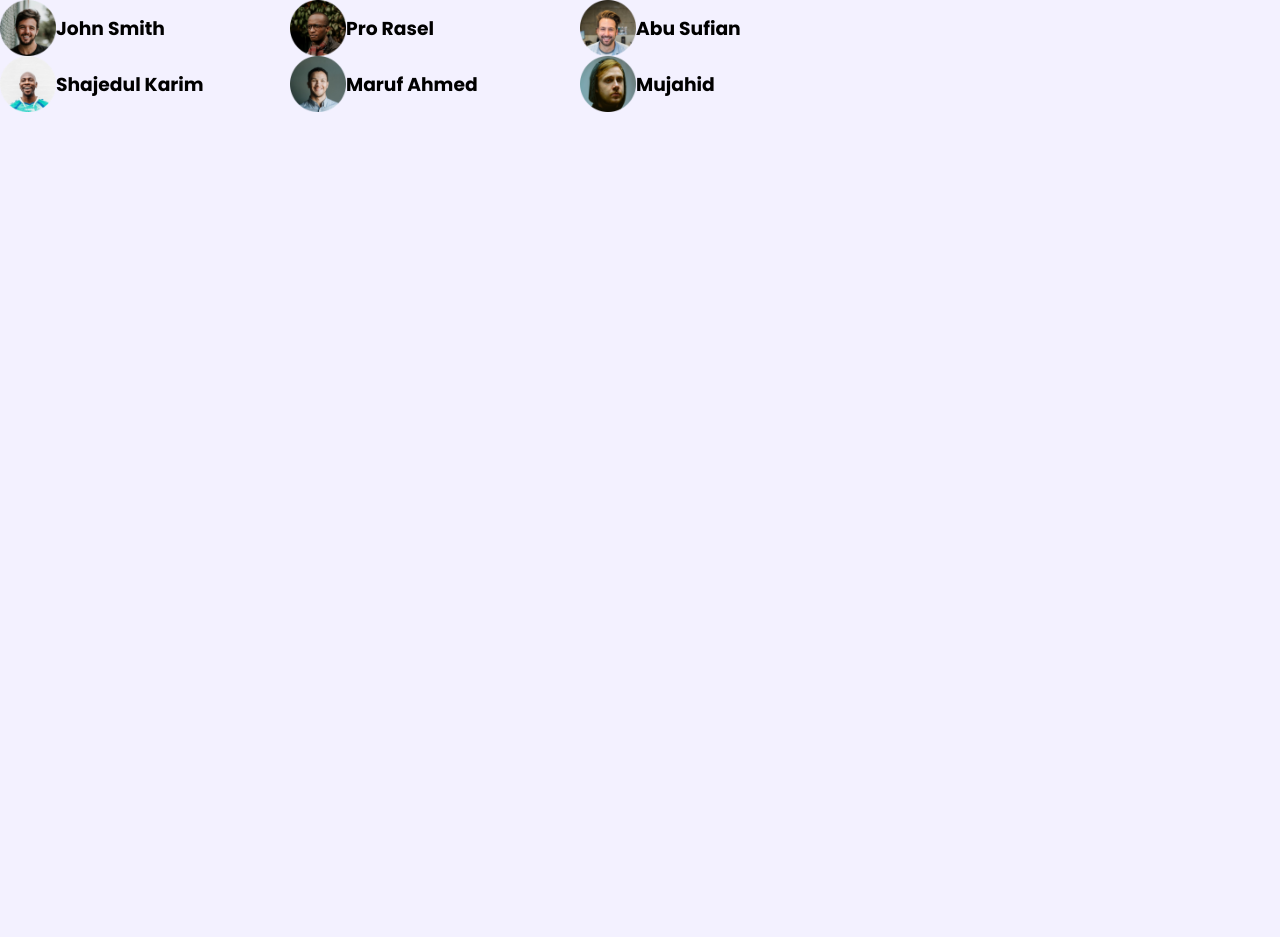
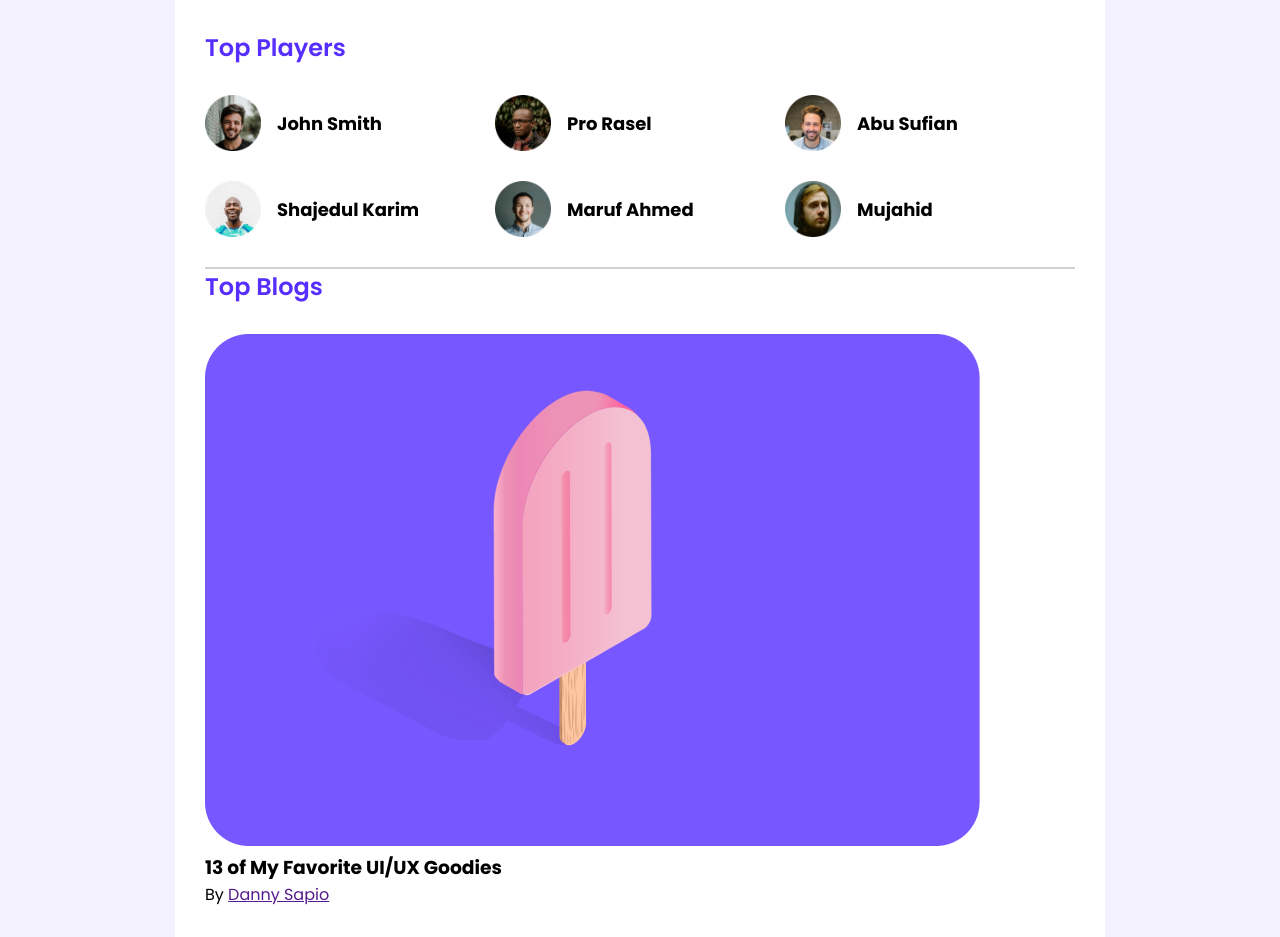
Before and after one commit to rakibul-islam-hasib/leader-board, a plain HTML site: page index.html in a window 1280 px wide. Before the commit the page ends 800 px from the top, so only its background shows below. Drawn offline with Linux system fonts and the light colour scheme.

Commit message:
top player part start

```diff
--- a/css/style.css
+++ b/css/style.css
@@ -1,18 +1,43 @@
 @import url('https://fonts.googleapis.com/css2?family=Poppins:ital,wght@0,300;0,400;0,500;0,600;0,700;1,300;1,500;1,600&display=swap');
 
+/* Common Style  */
 * {
     margin: 0;
     font-family: 'Poppins', sans-serif;
-    background-color:#F3F1FF;
 }
-.players
+
+main {
+    display: flex;
+    justify-content: center;
+}
+
+body {
+    background-color: #F3F1FF;
+}
+
+.container {
+    width: 870px;
+    background-color: #fff;
+    padding: 30px;
+
+}
+hr
 {
-    width: 870px;
-    background-color:#fff;
+    border: 1px solid #D1D1D1;
+    margin-top: 30px;
 }
+/* Top Player Part */
+.section_title {
+    color: #562EFF;
+    font-weight: 600;
+    font-size: 24px;
+    margin-bottom: 30px;
+}
+
 .players {
     display: grid;
     grid-template-columns: repeat(3, 1fr);
+    grid-row-gap:30px ;
 }
 
 .player {
@@ -24,3 +49,8 @@
     width: 56px;
     height: 56px;
 }
+.player_name
+{
+    margin-left: 16px;
+    font-size: 18px;
+}
--- a/index.html
+++ b/index.html
@@ -17,30 +17,48 @@
     <!-- main start -->
     <main>
         <section class="container">
+            <div class="top_players">
+                <h2 class="section_title">Top Players</h2>
                 <div class="players">
                     <div class="player">
                         <img src="img/players/player-1.png" alt="">
-                <h3>John Smith</h3>
+                        <h3 class="player_name" class="player_name">John Smith</h3>
                     </div>
                     <div class="player">
                         <img src="img/players/player-2.png" alt="">
-                <h3>Pro Rasel</h3>
+                        <h3 class="player_name">Pro Rasel</h3>
                     </div>
                     <div class="player">
                         <img src="img/players/player-3.png" alt="">
-                <h3>Abu Sufian</h3>
+                        <h3 class="player_name">Abu Sufian</h3>
                     </div>
                     <div class="player">
                         <img src="img/players/player-4.png" alt="">
-                <h3>Shajedul Karim</h3>
+                        <h3 class="player_name">Shajedul Karim</h3>
                     </div>
                     <div class="player">
                         <img src="img/players/player-5.png" alt="">
-                <h3>Maruf Ahmed</h3>
+                        <h3 class="player_name">Maruf Ahmed</h3>
                     </div>
                     <div class="player">
                         <img src="img/players/player-6.png" alt="">
-                <h3>Mujahid</h3>
+                        <h3 class="player_name">Mujahid</h3>
+                    </div>
+                </div>
+            </div>
+            <hr>
+            <div class="top-blogs">
+                <h2 class="section_title">Top Blogs</h2>
+                <div class="blogs">
+                    <article class="blog">
+                        <div class="thumbnail">
+                            <img src="img/blogs/blog-1.png" alt="">
+                            <div class="blog-info">
+                                <h3 class="blog-title">13 of My Favorite UI/UX Goodies</h3>
+                                <p>By <a href="">Danny Sapio</a></p>
+                            </div>
+                        </div>
+                    </article>
                 </div>
             </div>
         </section>
```
Lines whose indentation alone changed are shown as unchanged.
